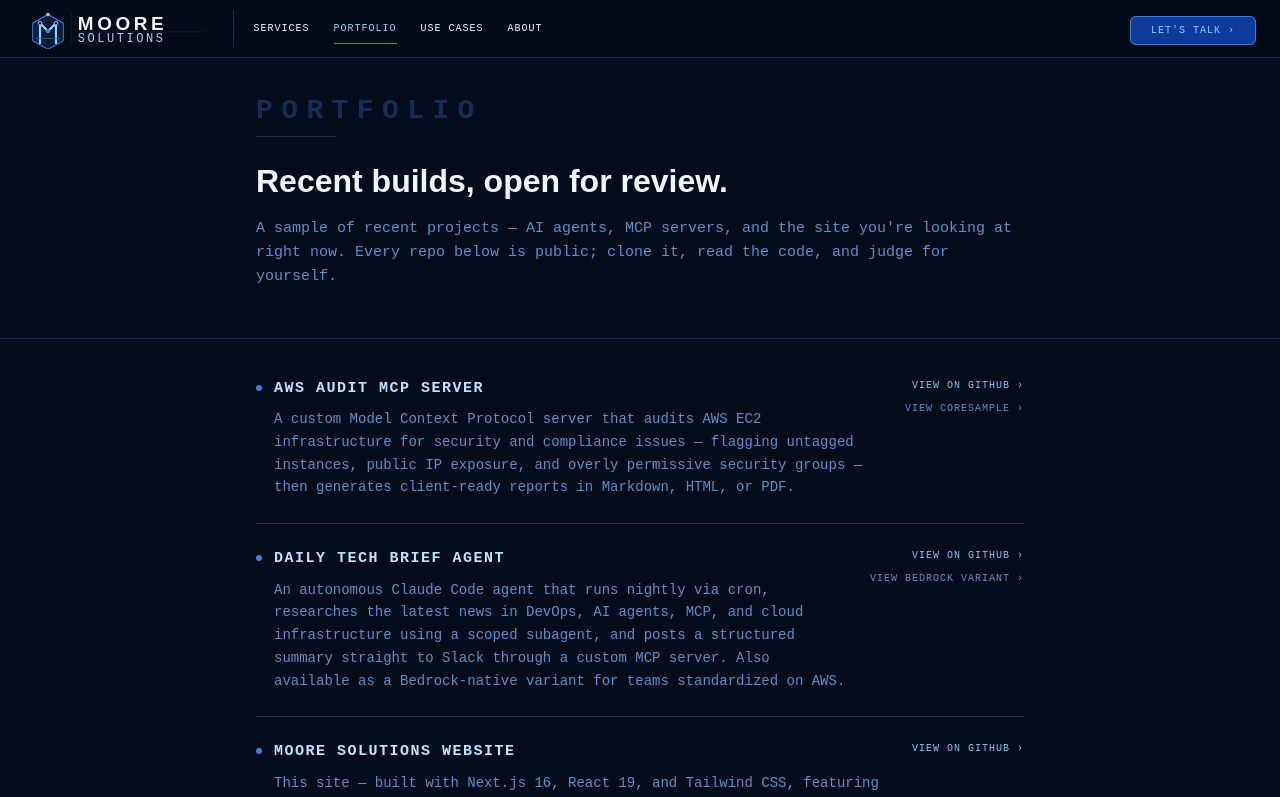
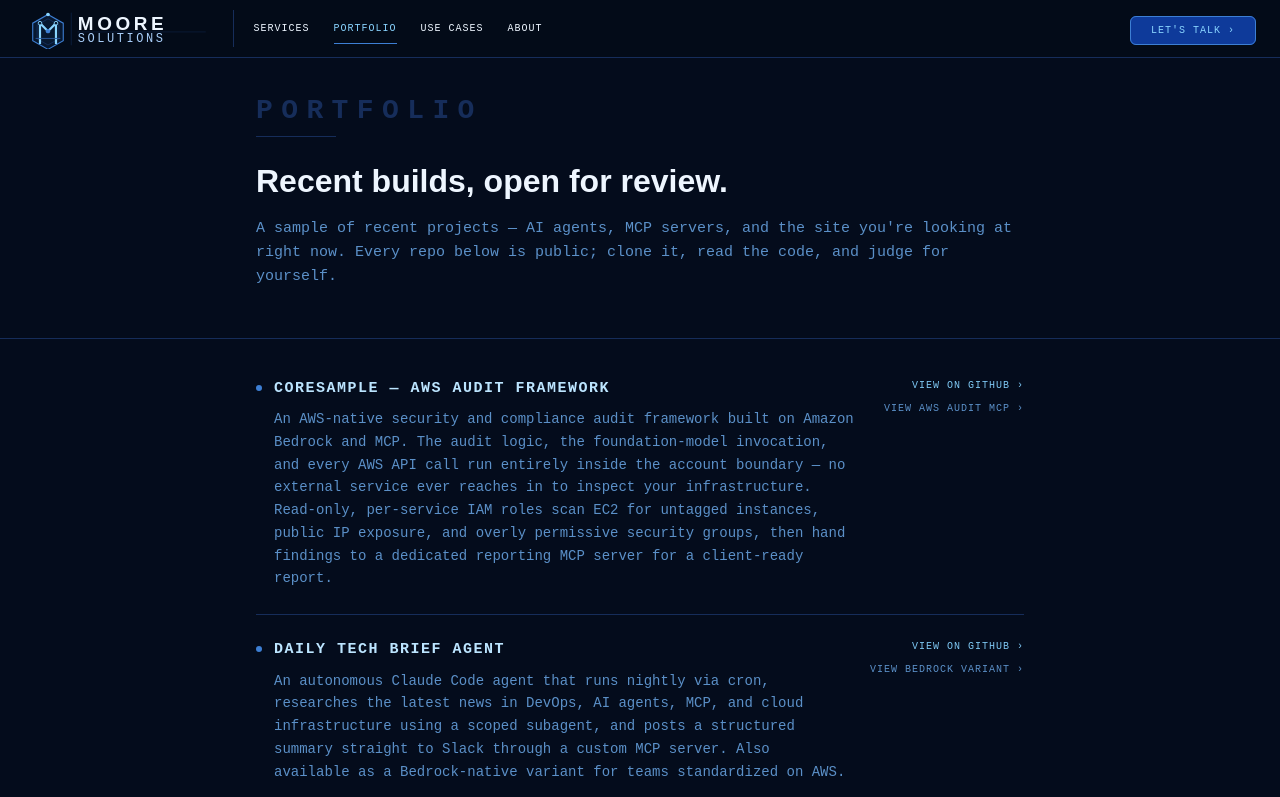
Before and after one commit to jamessmoore/webtechhq-site, a Next.js app: page /portfolio in a window 1280 px wide. Shown: the top 797 px of the page. Built offline with nearby package versions, Linux system fonts and the light colour scheme.

Commit message:
Lead portfolio with CoreSample as primary AWS audit project

```diff
--- a/src/app/portfolio/page.tsx
+++ b/src/app/portfolio/page.tsx
@@ -3,14 +3,14 @@ import Footer from '@/components/Footer'
 
 const projects = [
   {
-    id: 'aws-audit-mcp',
-    title: 'AWS AUDIT MCP SERVER',
+    id: 'coresample',
+    title: 'CORESAMPLE — AWS AUDIT FRAMEWORK',
     content:
-      'A custom Model Context Protocol server that audits AWS EC2 infrastructure for security and compliance issues — flagging untagged instances, public IP exposure, and overly permissive security groups — then generates client-ready reports in Markdown, HTML, or PDF.',
-    href: 'https://github.com/jamessmoore/aws-audit-mcp',
+      'An AWS-native security and compliance audit framework built on Amazon Bedrock and MCP. The audit logic, the foundation-model invocation, and every AWS API call run entirely inside the account boundary — no external service ever reaches in to inspect your infrastructure. Read-only, per-service IAM roles scan EC2 for untagged instances, public IP exposure, and overly permissive security groups, then hand findings to a dedicated reporting MCP server for a client-ready report.',
+    href: 'https://github.com/jamessmoore/CoreSample',
     variant: {
-      label: 'VIEW CORESAMPLE ›',
-      href: 'https://github.com/jamessmoore/CoreSample',
+      label: 'VIEW AWS AUDIT MCP ›',
+      href: 'https://github.com/jamessmoore/aws-audit-mcp',
     },
   },
   {
```
